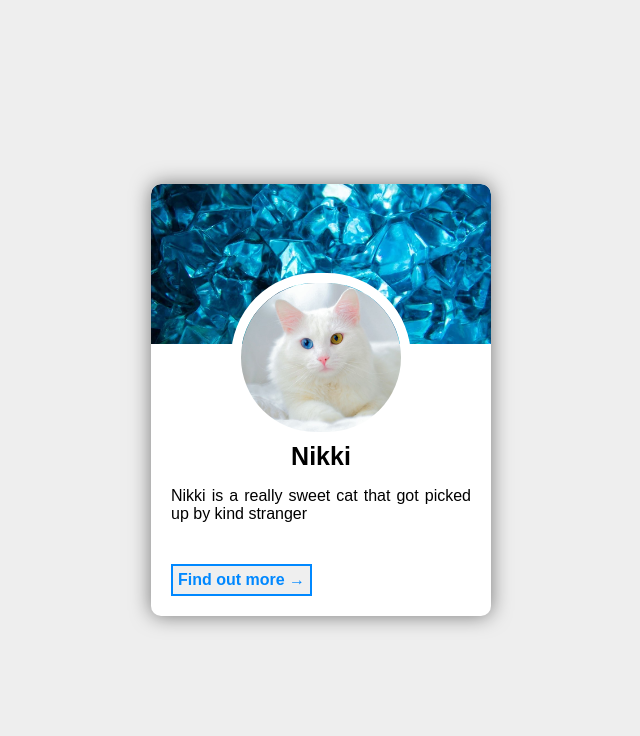
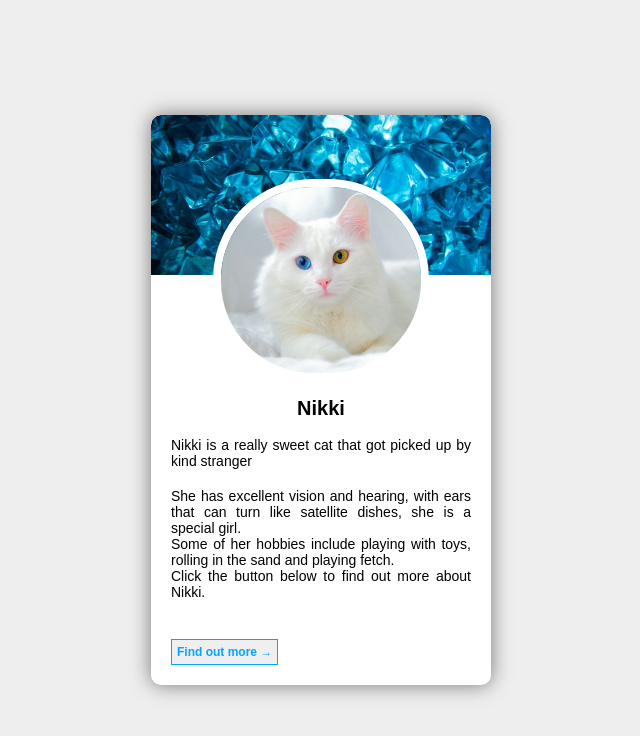
Before and after one commit to Ifunanyagits/animal-card, a plain HTML site: page index.html in a window 1280 px wide. Shown: the whole page, without its empty margins (319-959 px from the left). Drawn offline with Linux system fonts and the light colour scheme.

Commit message:
completed card design

```diff
--- a/index.html
+++ b/index.html
@@ -17,11 +17,17 @@
             <img src="./img/White cat.jpg" alt="White Cat">
             </div>
         </figure>
-        <section class="card-content">
+        <article class="card-content">
             <h2 class="card-header">Nikki</h2>
             <p class="card-text">Nikki is a really sweet cat that got picked up by  kind stranger</p>
+            <p class="card-text">
+                She has excellent vision and hearing, with ears that can
+                turn like satellite dishes, she is a special girl. <br>
+                Some of her hobbies include playing with toys, rolling in the sand and playing fetch. <br>
+                Click the button below to find out more about Nikki.
+            </p>
             <button class="card-buton">Find out more <span>&rarr;</span></button>
-        </section>
+        </article>
     </main>
 </body>
 </html>
--- a/style.css
+++ b/style.css
@@ -32,15 +32,15 @@ figure {
 
 .cat-image img {
     z-index: 1;
-    width: 160px;
+    width: 200px;
     height: auto;
     position: relative;
-    margin-top: -75px;
+    margin-top: -100px;
     display: block;
     margin-left: auto;
     margin-right: auto;
     border-radius: 100px;
-    border: 10px solid #fff;
+    border: 8px solid #fff;
     transition-duration: 0.4s;
     transition-property: transform;
 }
@@ -50,13 +50,12 @@ figure {
 }
 
 .card-content h2{
-    font-size: 25px;
+    font-size: 20px;
     text-align: center;
-    margin: 0;
 }
 
 .card-content p{
-    font-size: 16px;
+    font-size: 14px;
     text-align: justify;
     padding: 0 20px 5px 20px;
 }
@@ -65,15 +64,22 @@ figure {
 button {
     margin: 20px;
     padding: 5px;
-    color: rgb(0, 136, 255);
-    font-size: 16px;
+    color: #00a6ff;
+    font-size: 12px;
     font-weight: bold;
-    border: 2px solid rgb(0, 136, 255);
+    border: 1px solid #00a6ff;
 }
 
 button:hover {
     color: #fff;
-    background: rgb(0, 136, 255);
+    background: #00a6ff;
     transition-duration: 1s;
 
 }
+
+/* There is no need for responsiveness as the card size will fit just fine in a mobile screen
+If need be, below is the code
+@media only screen and (min-width: 600px) {
+
+}
+*/
```
